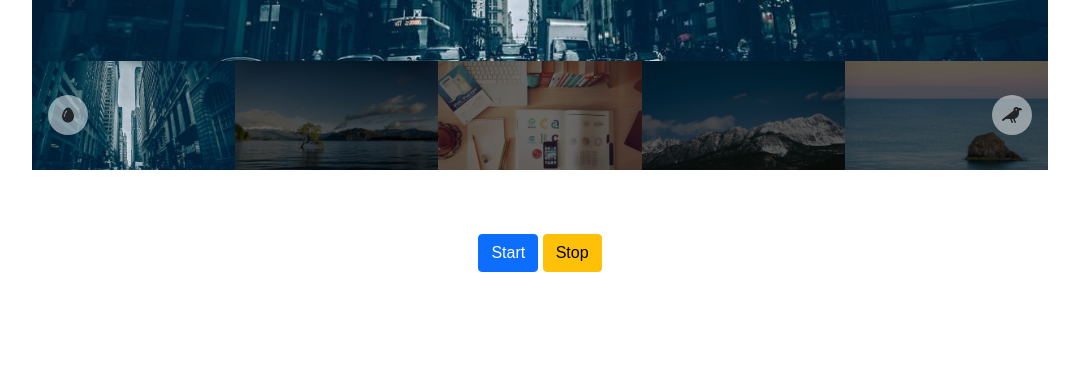
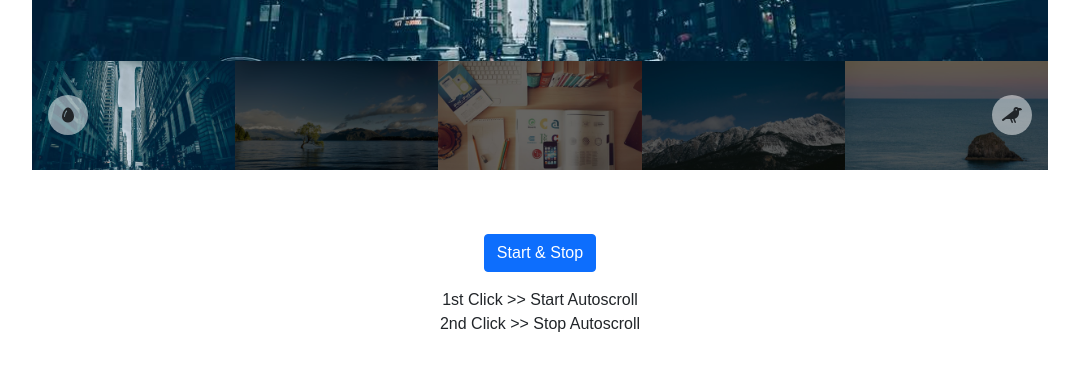
Before and after one commit to matteotagliatti/vue-slider, a plain HTML site: page index.html in a window 1280 px wide. Shown: the part 584-952 px from the top of the page, without its empty margins (100-1179 px from the left). Before the commit the page ends 920 px from the top, so only its background shows below. Drawn offline with nearby package versions, Linux system fonts and the light colour scheme.

Commit message:
1 button start and stop

```diff
--- a/index.html
+++ b/index.html
@@ -75,10 +75,15 @@
           </div>
 
           <div class="col-12 p-3" id="my-after-carousel">
-            <button class="btn btn-primary" @click="autoScroll">Start</button>
-            <button class="btn btn-warning" @click="clearAutoScroll">
-              Stop
+            <button
+              class="btn btn-primary mb-3"
+              @click="(scroll === null) ? autoScroll() : clearAutoScroll()"
+            >
+              Start & Stop
             </button>
+            <p>
+              1st Click >> Start Autoscroll<br />2nd Click >> Stop Autoscroll
+            </p>
           </div>
         </div>
       </div>
```
